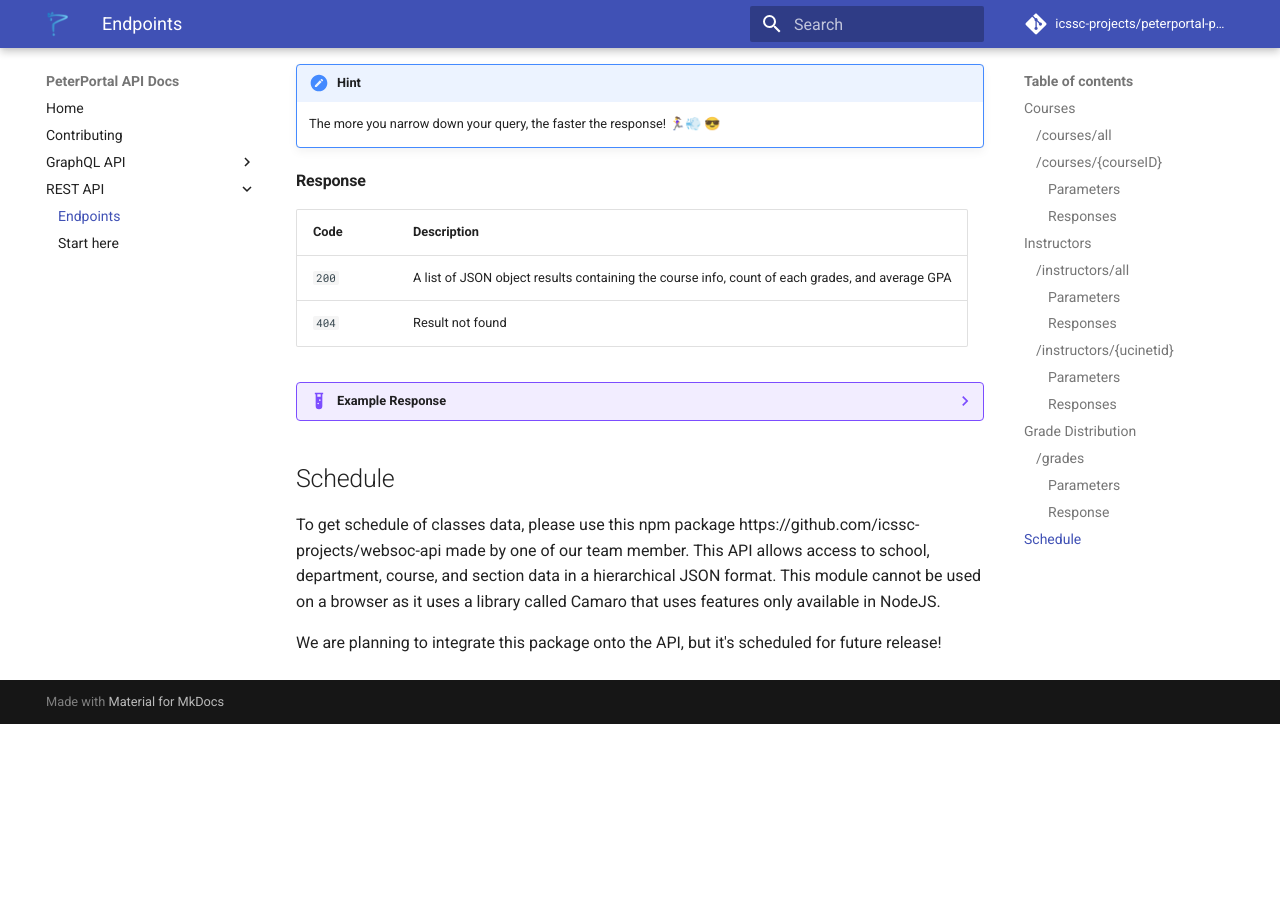
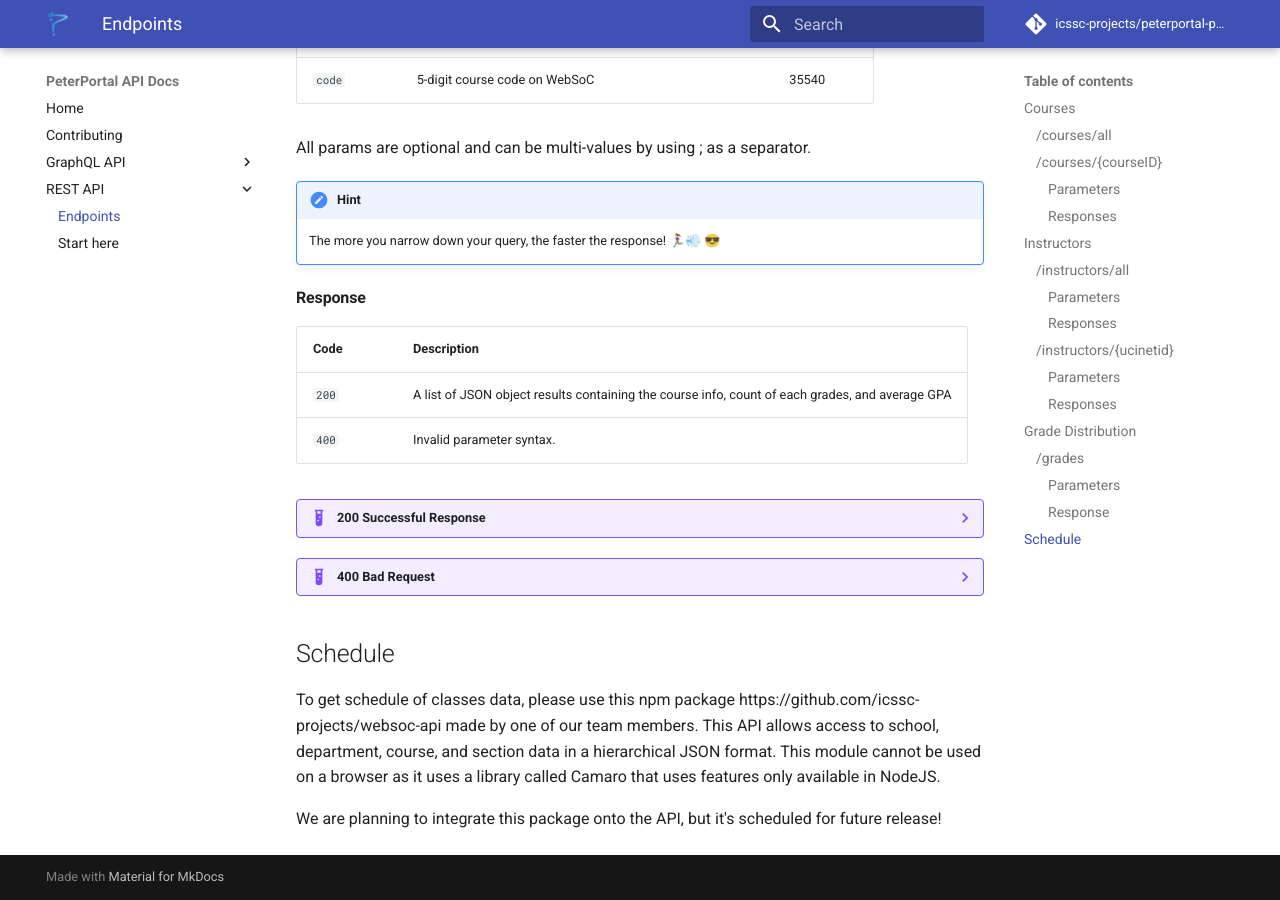
Before and after one commit to icssc/peterportal-public-api, an MkDocs documentation site: the page built from docs/REST-API/endpoints.md, in a window 1280 px wide and 900 px high, scrolled down 3003 px. Built offline with MkDocs 1.6.1 and Material for MkDocs 9.7.7, drawn with Linux system fonts in a browser that asks for light colours; comment, search, counter and statistics services are not loaded; before the commit the page ends 3727 px from its top, so only the background shows below that; some of the changed text lies outside the part shown.

Commit message:
adjusted docs for rest endpoints

````diff
--- a/docs/REST-API/endpoints.md
+++ b/docs/REST-API/endpoints.md
@@ -12,7 +12,7 @@
 |------|-------------|
 | `200` | A list of all courses available on the UCI Catalogue. Each element is a JSON object containing information on each course (department, number, title, and description) |
 
-??? example "Example Response"
+??? example "200 Successful Response"
 
     ``` JSON
     [
@@ -45,7 +45,7 @@
 | `404` | Invaild ID/Course not found |
 
 
-??? example "Example Response"
+??? example "200 Successful Response"
 
     `/courses/I&CSCI53` returns
 
@@ -103,6 +103,18 @@
         ]
     }
     ```
+??? example "404 Not Found"
+
+    `/courses/I&CSCI5555` returns
+
+    ``` JSON
+    {
+        "timestamp": "Thu, 31 Dec 2020 00:00:00 GMT",
+        "status": 404,
+        "error": "Bad Request: Invalid parameter",
+        "message": "Course not found",
+    }
+    ```
 
 ## Instructors
 
@@ -121,7 +133,7 @@
 |------|-------------|
 | `200` | A list of all instructors available on the UCI Catalogue. Each element is a JSON object containing information on each instructor (name, ucinetid, title, department). |
 
-??? example "Example Response"
+??? example "200 Successful Response"
 
     ``` JSON
     [
@@ -153,7 +165,7 @@
 | `200` | A JSON object containing every information available on a specific instructor |
 | `404` | Invaild UCInetID/Instructor not found |
 
-??? example "Example Response"
+??? example "200 Succesful Response"
 
     `/instructors/mikes` returns
 
@@ -184,6 +196,18 @@
             "COMPSCI 260P",
             "COMPSCI 162"
         ]
+    }
+    ```
+??? example "404 Not Found"
+
+    `/instructors/nonexistent` returns
+
+    ``` JSON
+    {
+        "timestamp": "Thu, 31 Dec 2020 00:00:00 GMT",
+        "status": 404,
+        "error": "Bad Request: Invalid parameter",
+        "message": "Instructor not found",
     }
     ```
 
@@ -226,9 +250,10 @@
 | Code | Description |
 |------|-------------|
 | `200` | A list of JSON object results containing the course info, count of each grades, and average GPA |
-| `404` | Result not found|
+| `400` | Invalid parameter syntax. |
+<!-- | `404` | Result not found | -->
 
-??? example "Example Response"
+??? example "200 Successful Response"
     To lookup grade distribution for I&C SCI 33 during the school year 2018-19 and 2019-20 taught by professor Pattis:
 
     `/grades?year=2018-19;2019-20&instructor=PATTIS, R.&department=I%26C SCI&quarter=Fall&number=33` returns
@@ -275,9 +300,23 @@
         }
     ]
     ```
+??? example "400 Bad Request"
+
+    `/grades?year=2018&instructor=PATTIS, R.&department=I%26C SCI&quarter=Fall&number=33` returns
+
+    ``` JSON
+    {
+        "timestamp": "Thu, 31 Dec 2020 00:00:00 GMT",
+        "status": 400,
+        "error": "Bad Request: Invalid syntax in parameters",
+        "message": "Invalid syntax found in parameters. Exception occured at '2018' in the [year] query value",
+    }
+
+    ```
+
 
 ## Schedule
 
-To get schedule of classes data, please use this npm package https://github.com/icssc-projects/websoc-api made by one of our team member. This API allows access to school, department, course, and section data in a hierarchical JSON format. This module cannot be used on a browser as it uses a library called Camaro that uses features only available in NodeJS.
+To get schedule of classes data, please use this npm package https://github.com/icssc-projects/websoc-api made by one of our team members. This API allows access to school, department, course, and section data in a hierarchical JSON format. This module cannot be used on a browser as it uses a library called Camaro that uses features only available in NodeJS.
 
 We are planning to integrate this package onto the API, but it's scheduled for future release!
````
